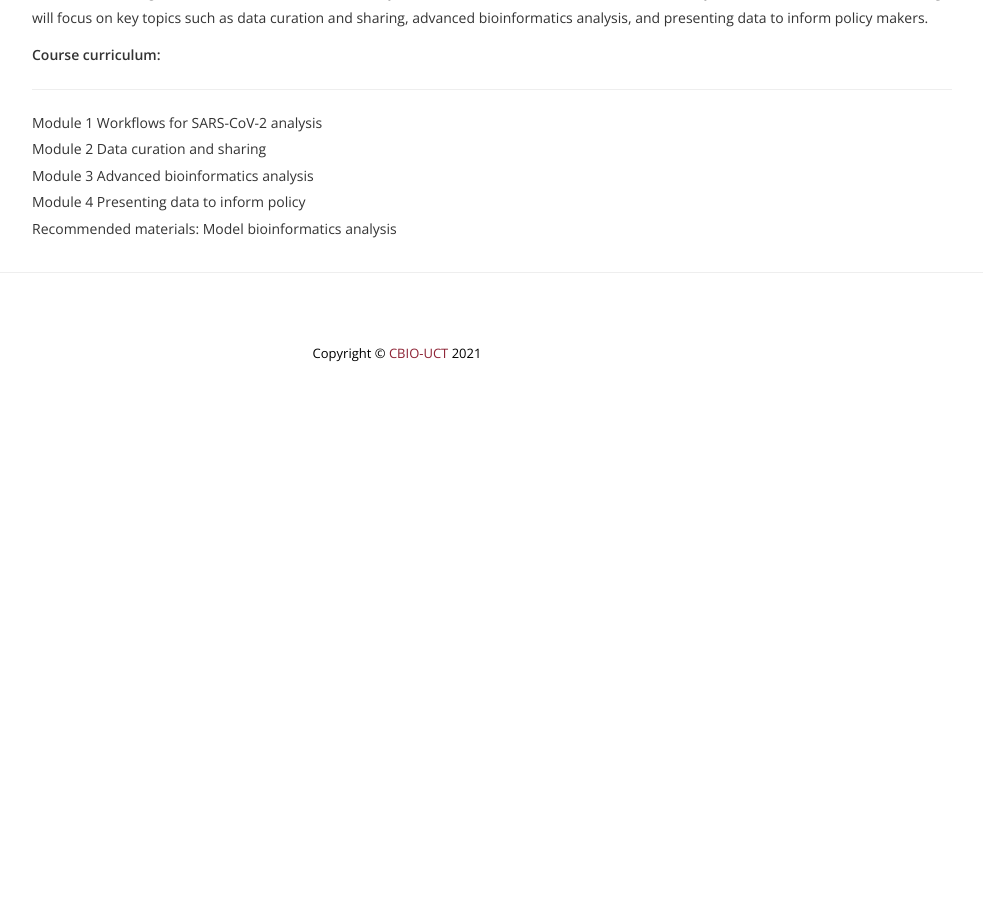
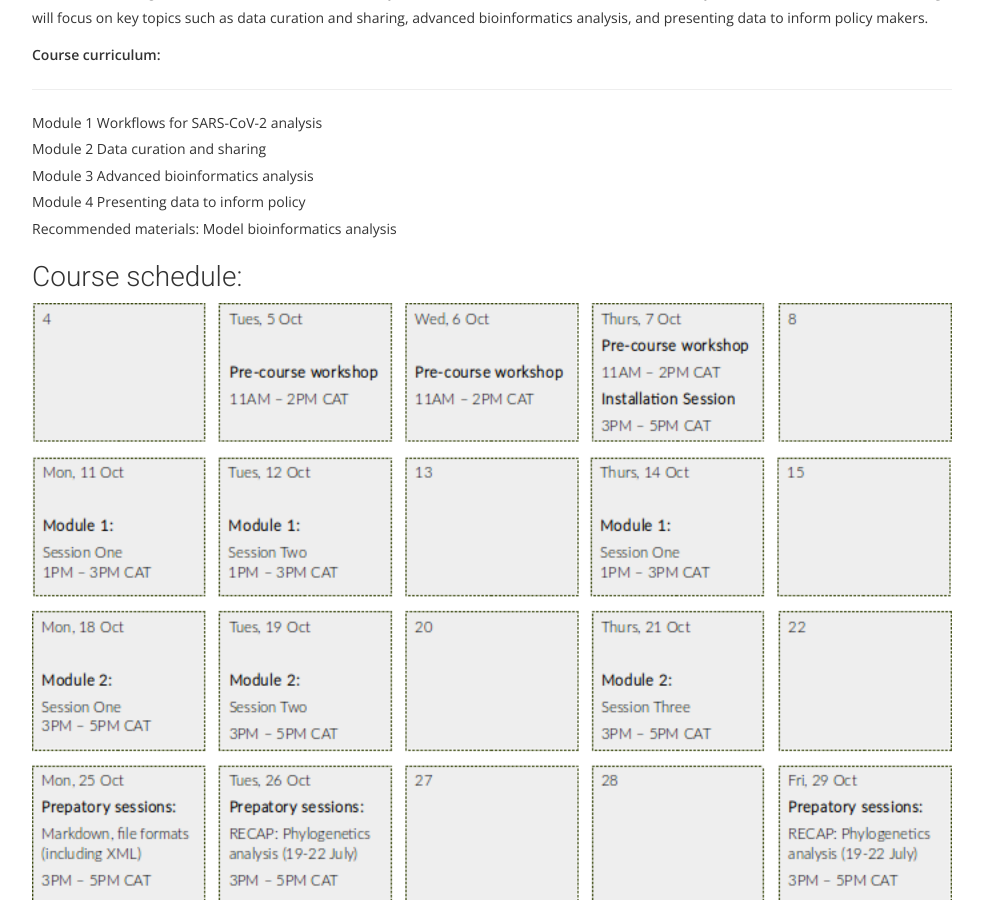
Before and after one commit to uct-cbio/ngs-academy, a Jekyll site: the page built from _posts/2021-08-03-SARS-CoV-2-NGS-Bioinformatics-Course-2021.md, in a window 1280 px wide and 900 px high, scrolled down 1172 px. Shown: the whole window, without its empty margins (243-1226 px from the left). Built offline with Jekyll 4.4.1, drawn with Linux system fonts in a browser that asks for light colours; nearby versions of some CDN libraries; some web fonts are replaced; comment, search, counter and statistics services are not loaded; before the commit the page ends 1603 px from its top, so only the background shows below that.

Commit message:
added cobio info course schedule

```diff
--- a/_posts/2021-08-03-SARS-CoV-2-NGS-Bioinformatics-Course-2021.md
+++ b/_posts/2021-08-03-SARS-CoV-2-NGS-Bioinformatics-Course-2021.md
@@ -102,4 +102,12 @@ and sharing, advanced bioinformatics analysis, and presenting data to inform pol
 <li>Recommended materials: Model bioinformatics analysis</li>
 </ol>
 
-<!-- <b>Course schedule</b> -->
+<h3>Course schedule:</h3>
+
+
+<div class="row">
+    <div class="col-sm-12">
+     <div><img alt="..." src="/ngs-academy/img/course_schedule_2.png" width="100%"/>
+
+  </div>
+</div>
```
Also changed, not shown: img/course_schedule_2.png (added).
